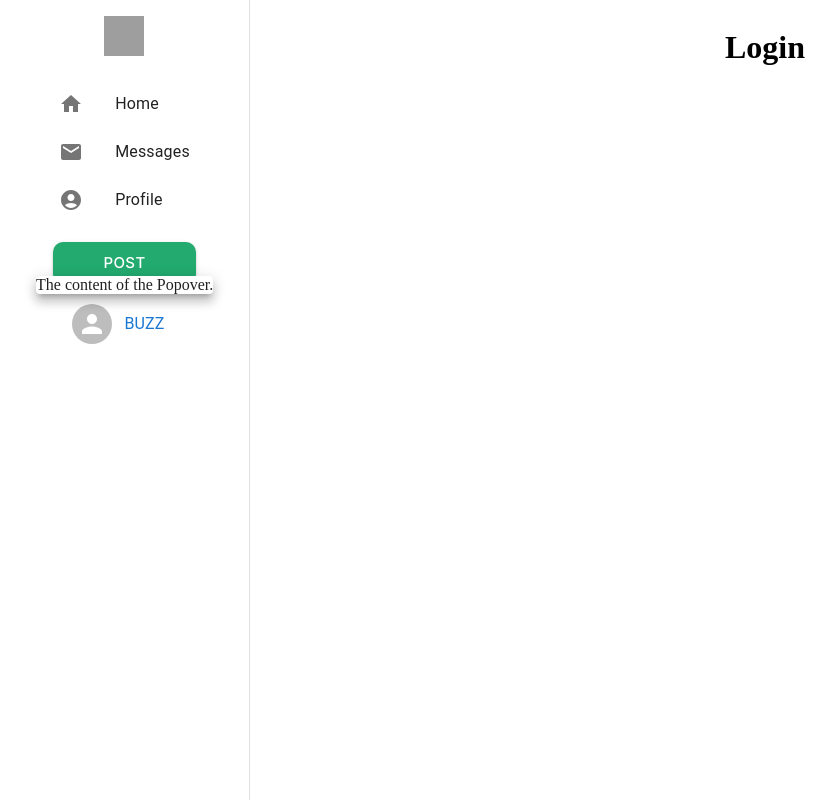
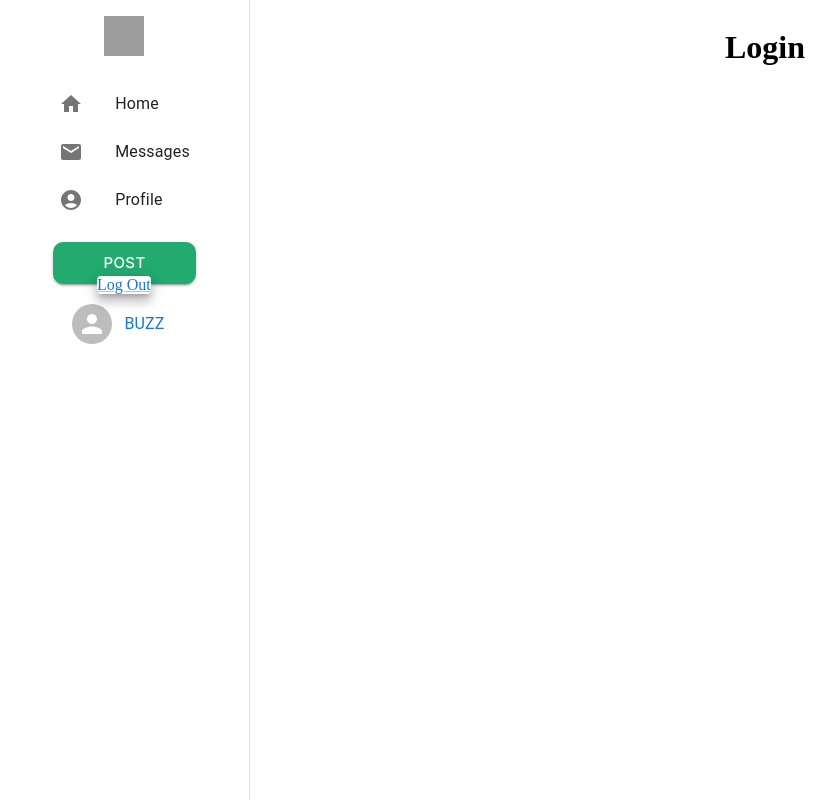
Before and after one commit to Project-Chirp/chirp-frontend, a React (Create React App) app: page /login in a window 1280 px wide. Both pictures are taken after a click on the button "BUZZ". Shown: the whole page, without its empty margins (0-837 px from the left). Built offline with nearby package versions, Linux system fonts and the light colour scheme; grey boxes are pictures that could not be loaded.

Commit message:
Popover for user avatar closes now

```diff
--- a/src/components/UserAvatar.tsx
+++ b/src/components/UserAvatar.tsx
@@ -1,4 +1,4 @@
-import { Avatar } from "@mui/material";
+import { Avatar, Link } from "@mui/material";
 import { Typography } from "@mui/material";
 import { Button } from "@mui/material";
 import Popover from "@mui/material/Popover";
@@ -11,19 +11,24 @@ const UserAvatar = () => {
 
   const handleClick = (event: React.MouseEvent<HTMLButtonElement>) => {
     setAnchorEl(event.currentTarget);
+    console.log(event);
   };
 
   const handleClose = () => {
     setAnchorEl(null);
   };
 
+  console.log(anchorEl);
   const open = Boolean(anchorEl);
   const id = open ? "simple-popover" : undefined;
+  console.log(open);
 
   return (
-    <Button onClick={handleClick}>
-      <Avatar />
-      <Typography sx={{ padding: 1.5 }}>Buzz</Typography>
+    <>
+      <Button onClick={handleClick}>
+        <Avatar />
+        <Typography sx={{ padding: 1.5 }}>Buzz</Typography>
+      </Button>
       <Popover
         id={id}
         open={open}
@@ -38,9 +43,9 @@ const UserAvatar = () => {
           horizontal: "center",
         }}
       >
-        The content of the Popover.
+        <Link>Log Out</Link>
       </Popover>
-    </Button>
+    </>
   );
 };
 
```
